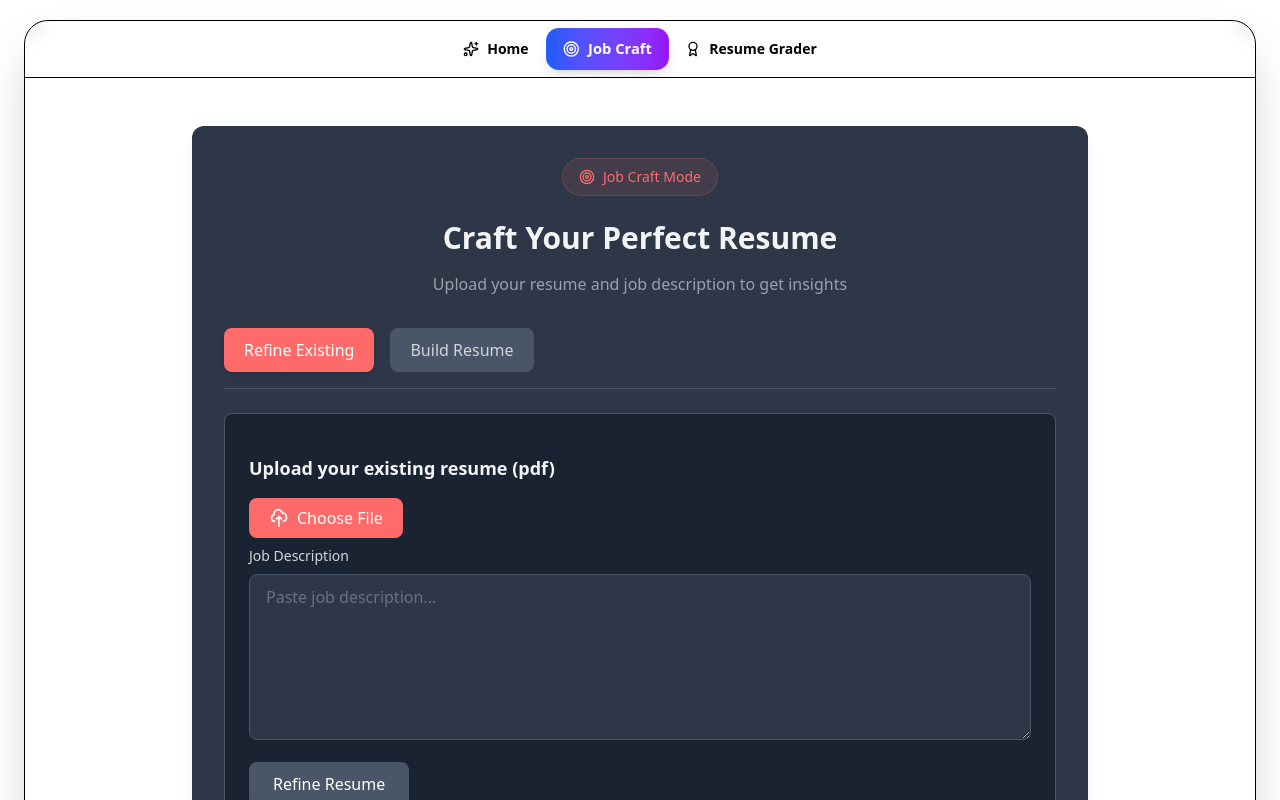
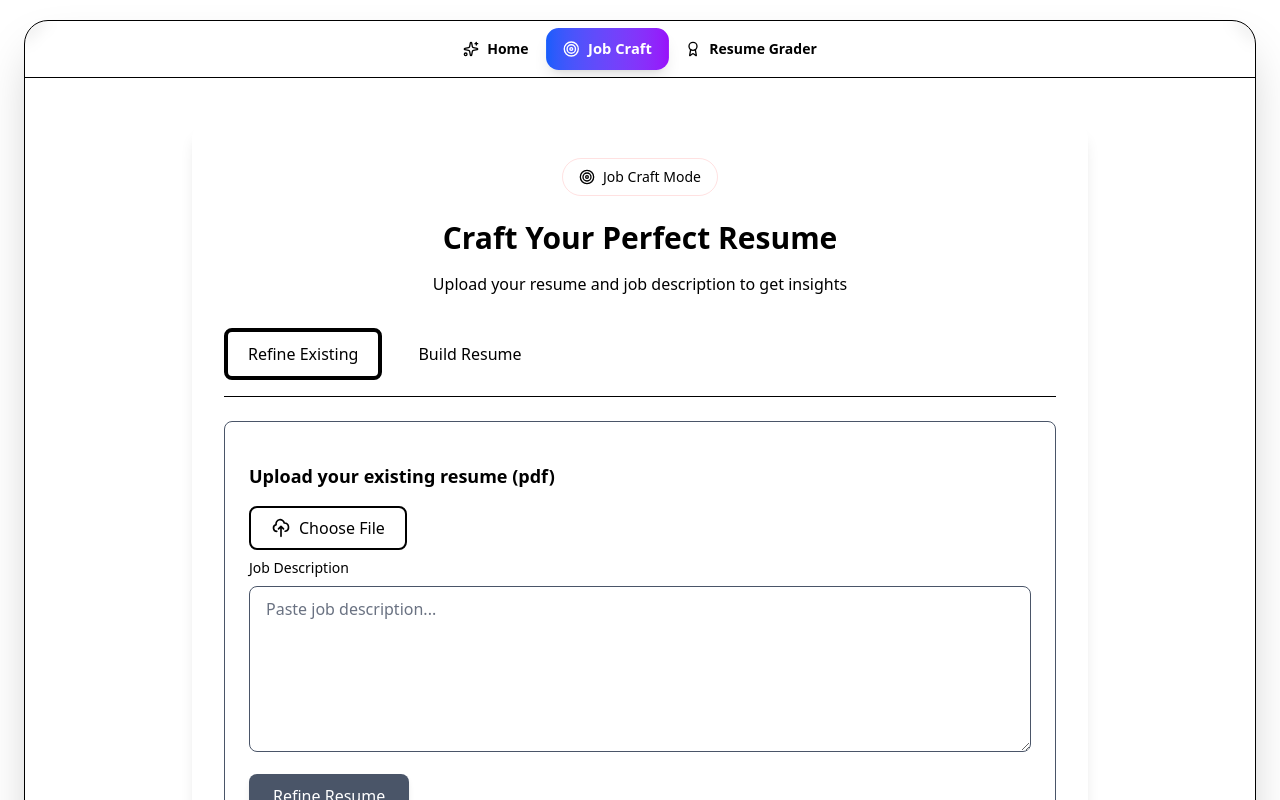
Before and after one commit to samuelajala01/GemCraft, a Next.js app: page / in a window 1280 px wide. Both pictures are taken after a click on the button "Start Crafting". Shown: the part 2642-3442 px from the top of the page. Built offline with nearby package versions, Linux system fonts and the light colour scheme; no server answers.

Commit message:
style: refine UI elements and remove hardcoded colors in JobCraft component

```diff
--- a/src/app/Pages/JobCraft.jsx
+++ b/src/app/Pages/JobCraft.jsx
@@ -153,23 +153,23 @@ const JobCraft = () => {
   };
 
   return (
-    <div className="max-w-4xl mx-auto p-4 sm:p-8 bg-[#2d3748] rounded-xl shadow-lg">
+    <div className="max-w-4xl mx-auto p-4 sm:p-8 rounded-xl shadow-lg">
       <div className="text-center mb-8">
-        <div className="inline-flex items-center gap-2 bg-[#ff6b6b]/10 text-[#ff6b6b] px-4 py-2 rounded-full text-sm font-medium mb-6 border border-[#ff6b6b]/20">
+        <div className="inline-flex items-center gap-2 px-4 py-2 rounded-full text-sm font-medium mb-6 border border-[#ff6b6b]/20">
           <Target className="w-4 h-4" />
           Job Craft Mode
         </div>
-        <h2 className="text-3xl font-bold text-gray-100 mb-4">
+        <h2 className="text-3xl font-bold mb-4">
           Craft Your Perfect Resume
         </h2>
-        <p className="text-gray-400">
+        <p className="">
           {mode === "refine"
             ? "Upload your resume and job description to get insights"
             : "Build a new resume from scratch"}
         </p>
       </div>
 
-      <div className="flex mb-6 border-b border-[#4a5568] pb-4 gap-4">
+      <div className="flex mb-6 border-b border-[#000] pb-4 gap-4">
         <button
           onClick={() => {
             setMode("refine");
@@ -179,8 +179,8 @@ const JobCraft = () => {
           }}
           className={`px-5 py-2.5 rounded-lg transition-all duration-200 font-medium ${
             mode === "refine"
-              ? "bg-[#ff6b6b] text-white shadow-md"
-              : "bg-[#4a5568] text-gray-300 hover:bg-[#5a6578]"
+              ? " border-4"
+              : " hover:border-4 border-[#000000]"
           }`}
         >
           Refine Existing
@@ -194,8 +194,8 @@ const JobCraft = () => {
           }}
           className={`px-5 py-2.5 rounded-lg transition-all duration-200 font-medium mr-2 ${
             mode === "build"
-              ? "bg-[#ff6b6b] text-white shadow-md"
-              : "bg-[#4a5568] text-gray-300 hover:bg-[#5a6578]"
+              ? "border-4 border-[#000]"
+              : "hover:border-4"
           }`}
         >
           Build Resume
@@ -205,12 +205,12 @@ const JobCraft = () => {
       {mode === "build" && <ResumeChatbot />}
 
       {mode === "refine" && (
-        <div className="space-y-6 bg-[#1a2332] p-5 sm:p-6 rounded-lg border border-[#4a5568]">
-          <h3 className="text-lg font-semibold text-gray-100 my-4">
+        <div className="space-y-6 p-5 sm:p-6 rounded-lg border border-[#4a5568]">
+          <h3 className="text-lg font-semibold my-4">
             Upload your existing resume (pdf)
           </h3>
           <div className="flex flex-col sm:flex-row sm:items-center gap-4">
-            <label className="bg-[#ff6b6b] text-white px-5 py-2 rounded-lg cursor-pointer hover:bg-[#ff5252] transition-colors duration-200 inline-flex items-center justify-center font-medium">
+            <label className="border-2 px-5 py-2 rounded-lg cursor-pointer transition-colors duration-200 inline-flex items-center justify-center font-medium">
               <svg
                 className="w-5 h-5 mr-2"
                 fill="none"
@@ -234,13 +234,13 @@ const JobCraft = () => {
               />
             </label>
             {file && (
-              <span className="text-[#ff6b6b] text-sm sm:text-base">
+              <span className=" text-sm sm:text-base">
                 {file.name}
               </span>
             )}
           </div>
           <div>
-            <label className="block text-sm font-medium text-gray-300 my-2">
+            <label className="block text-sm font-medium my-2">
               Job Description
             </label>
             <textarea
@@ -248,7 +248,7 @@ const JobCraft = () => {
               placeholder="Paste job description..."
               value={jobDescription}
               onChange={(e) => setJobDescription(e.target.value)}
-              className="w-full px-4 py-2.5 bg-[#2d3748] border border-[#4a5568] rounded-lg focus:ring-2 focus:ring-[#ff6b6b] focus:border-[#ff6b6b] outline-none transition-all text-gray-200 placeholder-gray-500"
+              className="w-full px-4 py-2.5 border border-[#4a5568] rounded-lg focus:ring-2 focus:ring-[#ff6b6b] focus:border-[#ff6b6b] outline-none transition-all text-gray-200 placeholder-gray-500"
             />
           </div>
           <button
```
